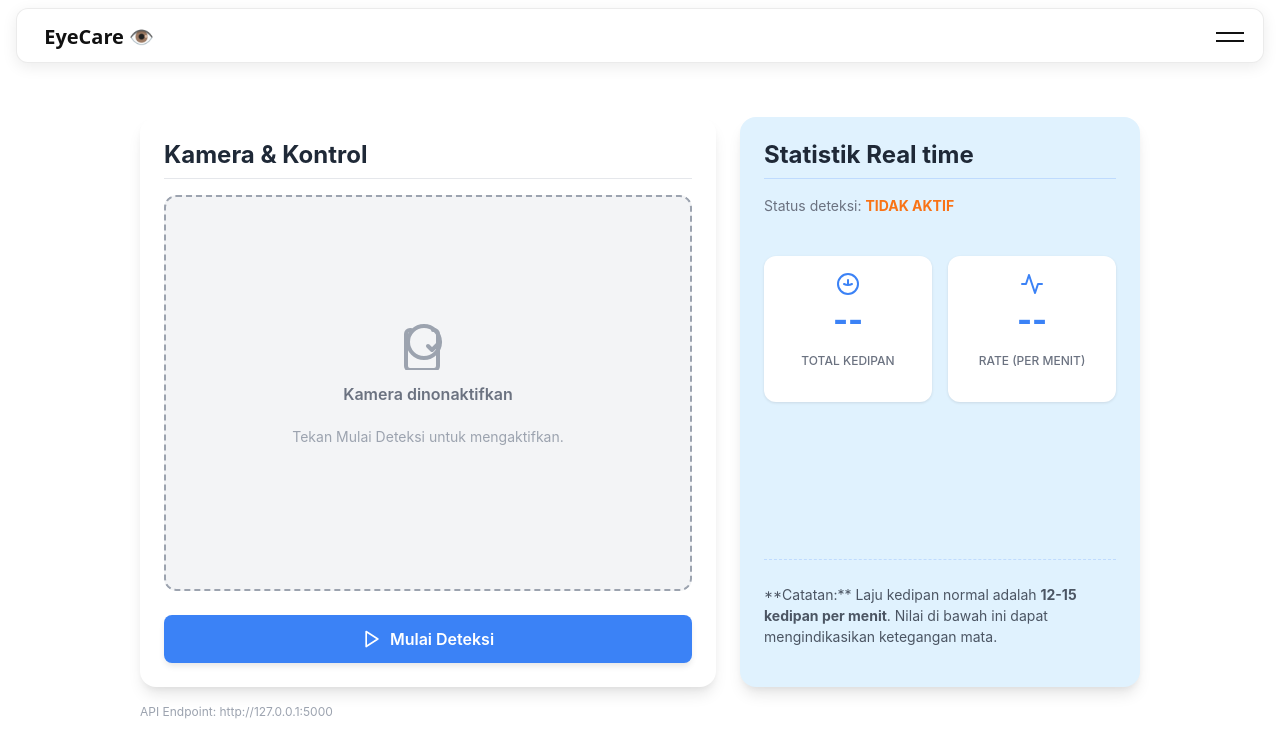
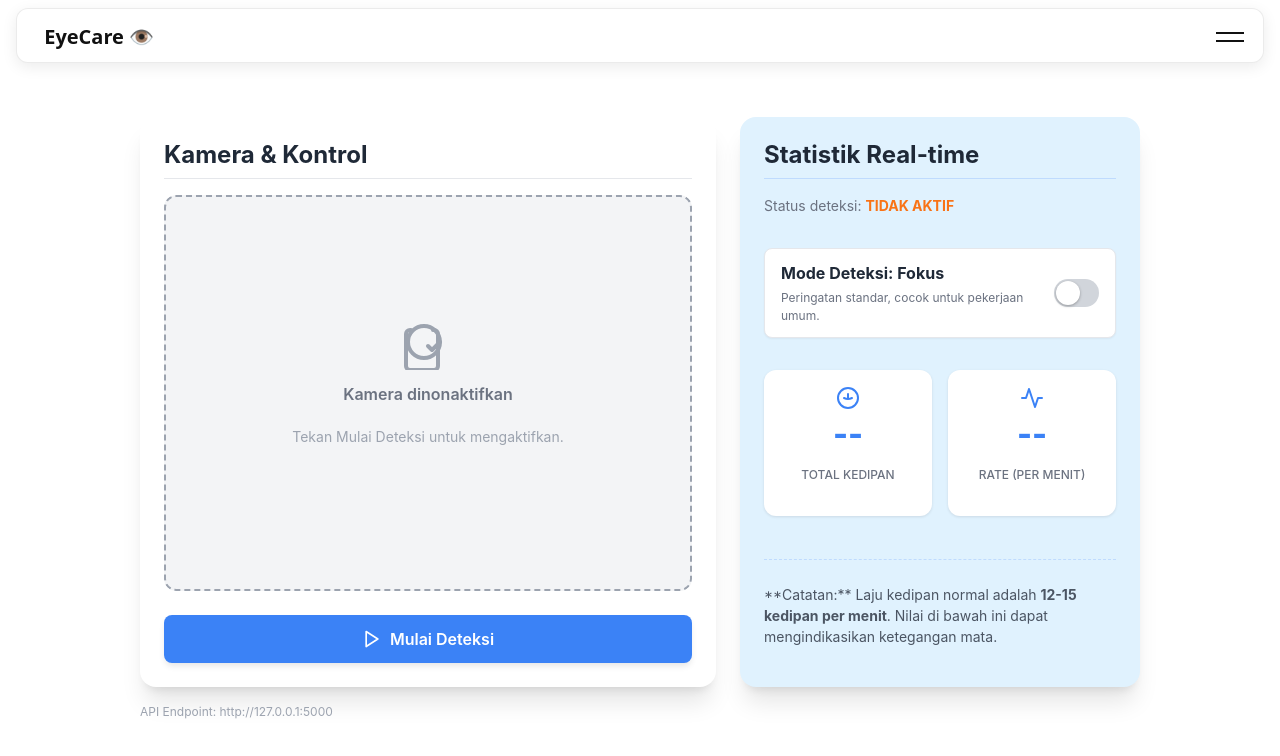
Before and after one commit to naylamutiara03/Smart-Eye, a React (Create React App) app in the folder frontend/: page /detect in a window 1280 px wide. Shown: the top 756 px of the page. Built offline with nearby package versions, Linux system fonts and the light colour scheme.

Commit message:
buat fungsi mode strict & fokus (tampilan juga)
- pilih mode deteksi (fokus mode / strict mode) di page deteksi

```diff
--- a/frontend/src/pages/Detect.js
+++ b/frontend/src/pages/Detect.js
@@ -40,6 +40,67 @@ const RateIcon = (props) => (
   </svg>
 );
 
+// --- KOMPONEN BARU: MODE TOGGLE SWITCH ---
+const ModeToggle = ({ detectionMode, setDetectionMode, isDetecting }) => {
+  const isStrict = detectionMode === 'strict';
+  const color = isStrict ? '#ef4444' : '#10b981'; // Merah untuk Strict, Hijau untuk Fokus
+
+  const toggleStyle = {
+    display: 'flex',
+    alignItems: 'center',
+    justifyContent: 'space-between',
+    padding: '0.75rem 1rem',
+    borderRadius: '0.5rem',
+    backgroundColor: '#fff',
+    border: '1px solid #e5e7eb',
+    boxShadow: '0 1px 2px rgba(0,0,0,0.05)',
+    marginTop: '1.5rem',
+    marginBottom: '1rem',
+    opacity: isDetecting ? 0.6 : 1, // Kurangi opacity jika sedang mendeteksi (agar tidak bisa diubah)
+    pointerEvents: isDetecting ? 'none' : 'auto',
+  };
+
+  const switchContainerStyle = {
+    width: '50px',
+    height: '28px',
+    backgroundColor: isStrict ? color : '#d1d5db',
+    borderRadius: '14px',
+    padding: '2px',
+    cursor: 'pointer',
+    transition: 'background-color 0.2s',
+    position: 'relative',
+    marginLeft: '1rem',
+  };
+
+  const switchButtonStyle = {
+    width: '24px',
+    height: '24px',
+    backgroundColor: 'white',
+    borderRadius: '50%',
+    transition: 'transform 0.2s',
+    boxShadow: '0 1px 3px rgba(0,0,0,0.3)',
+    transform: isStrict ? 'translateX(22px)' : 'translateX(0)',
+  };
+
+  return (
+    <div style={toggleStyle}>
+      <div style={{ display: 'flex', flexDirection: 'column' }}>
+        <span style={{ fontWeight: '700', color: isStrict ? color : '#1f2937' }}>
+          Mode Deteksi: {isStrict ? 'Strict' : 'Fokus'}
+        </span>
+        <span style={{ fontSize: '0.75rem', color: '#6b7280', marginTop: '0.25rem' }}>
+          {isStrict ? 'Peringatan lebih sensitif dan sering.' : 'Peringatan standar, cocok untuk pekerjaan umum.'}
+        </span>
+      </div>
+
+      <div style={switchContainerStyle} onClick={() => setDetectionMode(isStrict ? 'focus' : 'strict')}>
+        <div style={switchButtonStyle} />
+      </div>
+    </div>
+  );
+};
+// ---------------------------------------------
+
 
 function Detect() {
   const [isDetecting, setIsDetecting] = useState(false);
@@ -49,7 +110,9 @@ function Detect() {
   const [startTime, setStartTime] = useState(null);
   const [showHistoryButton, setShowHistoryButton] = useState(false);
 
-  // --- STATE BARU UNTUK RESPONSIVITAS ---
+  // --- STATE BARU: Detection Mode ('focus' atau 'strict') ---
+  const [detectionMode, setDetectionMode] = useState('focus');
+
   const [isMobileView, setIsMobileView] = useState(window.innerWidth <= 768);
 
   const videoRef = useRef(null);
@@ -61,23 +124,20 @@ function Detect() {
 
   // --- EFFECT UNTUK HANDLE RESIZE DAN CLEANUP ---
   useEffect(() => {
-    // Logic untuk responsivitas
     const handleResize = () => {
       setIsMobileView(window.innerWidth <= 768);
     };
 
     window.addEventListener('resize', handleResize);
-    handleResize(); // Panggil saat mount
+    handleResize();
 
-    // Request permission notifikasi
     if (Notification && Notification.permission !== "granted") {
       Notification.requestPermission().catch(() => { });
     }
 
-    // Cleanup: Hapus event listener dan hentikan deteksi saat komponen di-unmount
     return () => {
       window.removeEventListener('resize', handleResize);
-      stopDetection(false); // cleanup
+      stopDetection(false);
     };
     // eslint-disable-next-line react-hooks/exhaustive-deps
   }, []);
@@ -138,10 +198,16 @@ function Detect() {
 
         try {
           let res;
+          // Payload sekarang menyertakan mode
+          const payload = {
+            image: frame,
+            mode: detectionMode // <-- Kirim mode deteksi ke backend
+          };
+
           // Retry 3x dengan exponential backoff
           for (let i = 0; i < 3; i++) {
             try {
-              res = await axios.post(`${API_URL}/process_frame`, { image: frame }, { timeout: 5000 });
+              res = await axios.post(`${API_URL}/process_frame`, payload, { timeout: 5000 });
               break;
             } catch (err) {
               if (i < 2) {
@@ -215,16 +281,18 @@ function Detect() {
       start_time: startTime,
       end_time: new Date().toISOString(),
       user_id: userId,
-      device_id: null
+      device_id: null,
+      detection_mode: detectionMode, // <-- Simpan mode ke riwayat
     };
 
     setStats({ total_blinks: 0, blink_rate: 0 });
 
     if (saveRecord && payload.user_id) {
       try {
+        // Asumsi backend /stop_detection juga menerima mode
         const res = await axios.post(`${API_URL}/stop_detection`, payload, { timeout: 8000 });
 
-        const successMessage = `✅ Sesi selesai! Total Kedipan: ${res.data.total_blinks ?? payload.total_blinks} (durasi ${res.data.duration ?? '?'} detik)`;
+        const successMessage = `✅ Sesi (${detectionMode.toUpperCase()}) selesai! Total Kedipan: ${res.data.total_blinks ?? payload.total_blinks} (durasi ${res.data.duration ?? '?'} detik)`;
 
         const historyButtonHtml = `
           <a href="/history?user_id=${userId}"
@@ -279,7 +347,7 @@ function Detect() {
   // LOGIC RESPONSIVITAS DI SINI:
   const contentWrapperStyle = {
     display: 'flex',
-    flexDirection: isMobileView ? 'column' : 'row', // Responsif: column di mobile, row di desktop
+    flexDirection: isMobileView ? 'column' : 'row',
     gap: '1.5rem',
     maxWidth: '1000px',
     width: '100%',
@@ -289,17 +357,15 @@ function Detect() {
     backgroundColor: 'white',
     padding: '1.5rem',
     borderRadius: '1rem',
-    boxShadow: '0 10px 15px -3px rgba(0, 0, 0, 0.1), 0 4px 6px -2px rgba(0, 0, 0, 0.05)',
+    boxShadow: '0 20px 25px -5px rgba(0, 0, 0, 0.1), 0 8px 10px -6px rgba(0, 0, 0, 0.1)',
     transition: 'box-shadow 0.3s ease',
   };
 
-  // Flex: 3 untuk Kamera (Desktop), Flex 1 (Mobile)
   const leftPanelStyle = {
       ...cardBaseStyle,
       flex: isMobileView ? '1' : '3'
   };
 
-  // Flex: 2 untuk Statistik (Desktop), Flex 1 (Mobile)
   const rightPanelStyle = {
       ...cardBaseStyle,
       flex: isMobileView ? '1' : '2',
@@ -310,7 +376,6 @@ function Detect() {
 
   const statsGridStyle = {
       display: 'grid',
-      // Grid 2 kolom di semua ukuran
       gridTemplateColumns: 'repeat(2, 1fr)',
       gap: '1rem',
       marginTop: '1rem'
@@ -327,7 +392,6 @@ function Detect() {
   const videoStyle = {
       width: '100%',
       height: 'auto',
-      // Penting: jaga rasio aspek agar tidak melar di mobile
       aspectRatio: '4 / 3',
       objectFit: 'cover',
       transform: 'scaleX(-1)',
@@ -372,7 +436,6 @@ function Detect() {
       <div className="container mb-5">
         <div style={mainContainerStyle}>
           <div className="flex flex-col items-center w-full">
-            {/* Menggunakan contentWrapperStyle yang responsif */}
             <div style={contentWrapperStyle}>
 
               {/* Panel Kiri: Kamera & Kontrol */}
@@ -459,12 +522,20 @@ function Detect() {
               {/* Panel Kanan: Statistik Real-time */}
               <div style={rightPanelStyle}>
                 <h2 style={{ fontSize: '1.5rem', fontWeight: '700', color: '#1f2937', marginBottom: '1rem', borderBottom: '1px solid #bfdbfe', paddingBottom: '0.5rem' }}>
-                  Statistik Real time
+                  Statistik Real-time
                 </h2>
 
-                <p style={{ color: '#6b7280', fontSize: '0.875rem', marginBottom: '1.5rem' }}>
+                <p style={{ color: '#6b7280', fontSize: '0.875rem', marginBottom: '0.5rem' }}>
                   Status deteksi: {isDetecting ? <span style={{ color: '#10b981', fontWeight: 'bold' }}>AKTIF</span> : <span style={{ color: '#f97316', fontWeight: 'bold' }}>TIDAK AKTIF</span>}
                 </p>
+
+                {/* --- KOMPONEN MODE TOGGLE BARU DI SINI --- */}
+                <ModeToggle
+                    detectionMode={detectionMode}
+                    setDetectionMode={setDetectionMode}
+                    isDetecting={isDetecting}
+                />
+                {/* ------------------------------------------- */}
 
                 <div style={statsGridStyle}>
                   <div style={statItemStyle}>
--- a/frontend/src/pages/History.js
+++ b/frontend/src/pages/History.js
@@ -1,4 +1,3 @@
-// frontend/src/pages/History.js
 // frontend/src/pages/History.js
 import React, { useState, useEffect } from "react";
 import axios from "axios";
@@ -46,9 +45,7 @@ function History() {
     fetchHistory();
   }, [navigate]); // Tambahkan navigate sebagai dependency
 
-  if (loading) return <p>Memuat history...</p>;
-  // ... (rest of the return statement is the same)
-  // ...
+  if (loading) return <p className="text-center mt-5">Memuat history...</p>;
 
   return (
     <div className="page-content">
@@ -64,11 +61,14 @@ function History() {
                   <th>Waktu Terekam</th>
                   <th>Total Kedipan</th>
                   <th>Durasi (detik)</th>
+                  {/* === MODIFIKASI: TAMBAH KOLOM MODE === */}
+                  <th>Mode</th>
+                  {/* ================================== */}
                 </tr>
               </thead>
               <tbody>
                 {records.map((r, index) => (
-                  <tr key={r.id || index}>
+                  <tr key={r.id || index} className={r.warning_triggered ? 'table-warning' : ''}>
                     <td>{index + 1}</td>
                     <td>
                       {r.captured_at
@@ -77,6 +77,9 @@ function History() {
                     </td>
                     <td>{r.blink_count}</td>
                     <td>{r.stare_duration_sec}</td>
+                    {/* === MODIFIKASI: TAMPILKAN MODE === */}
+                    <td>{r.detection_mode ? r.detection_mode.toUpperCase() : 'FOCUS'}</td>
+                    {/* ================================== */}
                   </tr>
                 ))}
               </tbody>
```
Also changed, not shown: 1 other file (tests, documents, lock files or other folders).
